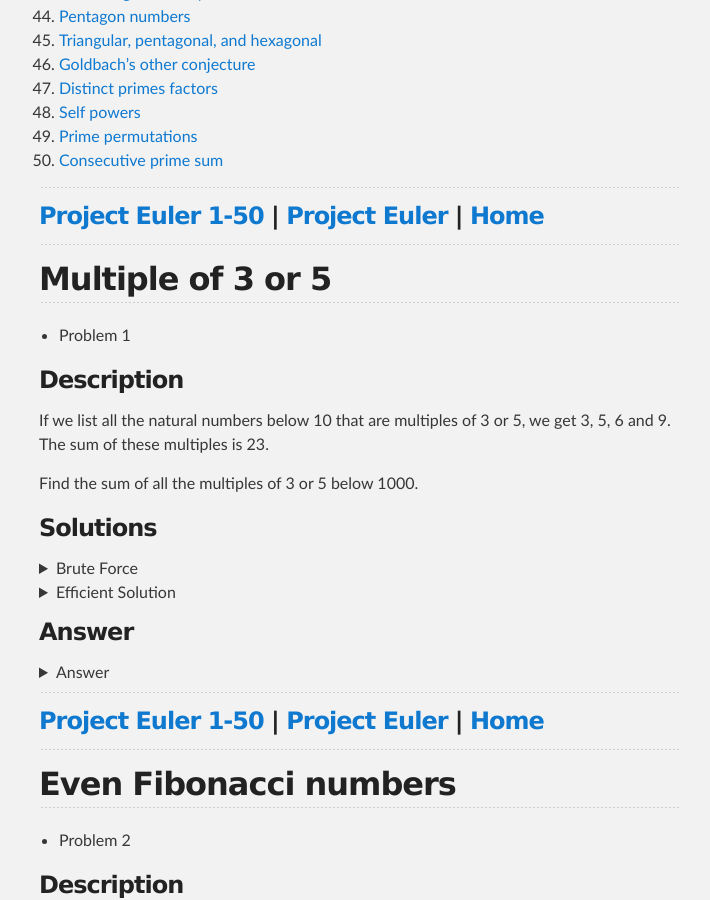
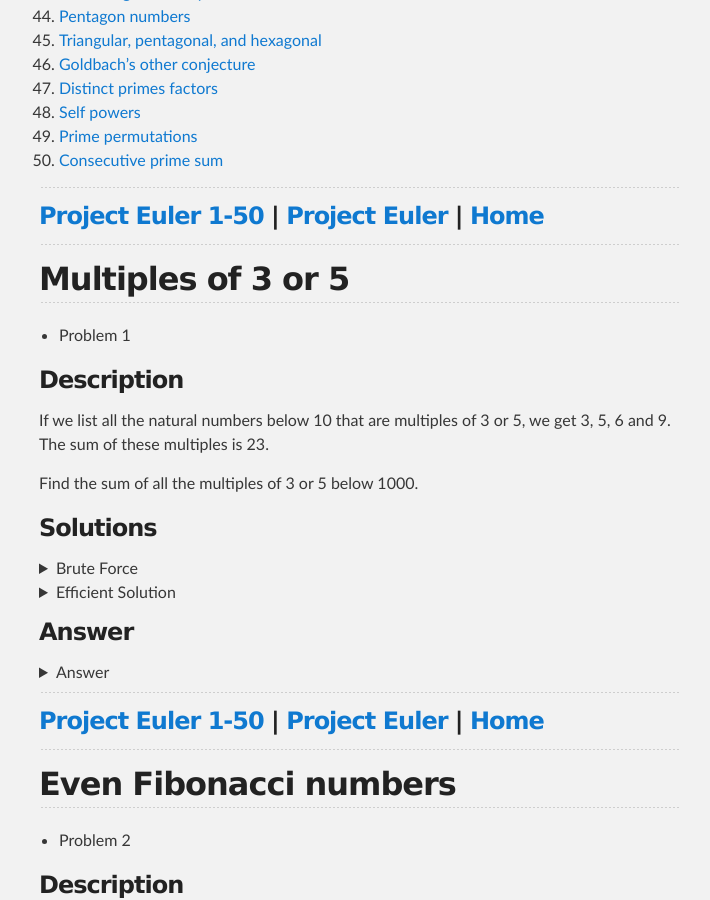
Before and after one commit to djm89uk/djm89uk.github.io, a Jekyll site: the page built from euler_1.md, in a window 1280 px wide and 900 px high, scrolled down 1570 px. Shown: the whole window, without its empty margins (281-991 px from the left). Built offline with Jekyll 4.4.1, drawn with Linux system fonts in a browser that asks for light colours; our own code applies the rules of GitHub Pages for plain Markdown files.

Commit message:
Update euler_1.md

```diff
--- a/euler_1.md
+++ b/euler_1.md
@@ -63,7 +63,7 @@ These are the first 50 challenges from the site.
 
 ---
 
-## Multiple of 3 or 5
+## Multiples of 3 or 5
 
 - Problem 1
 
```
